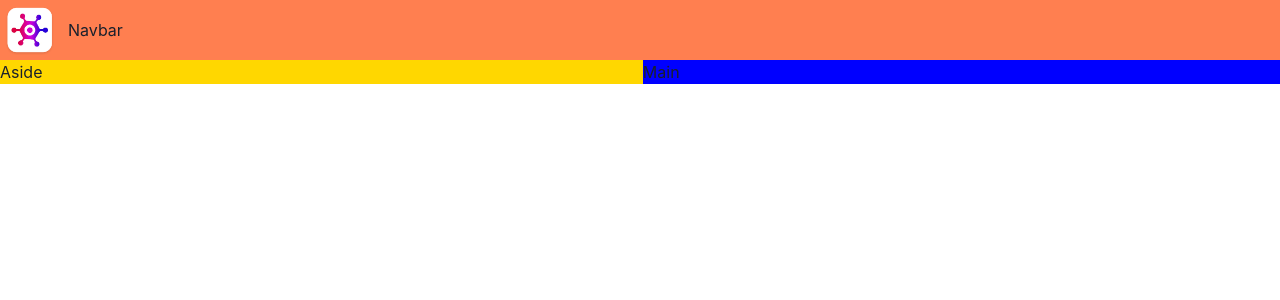
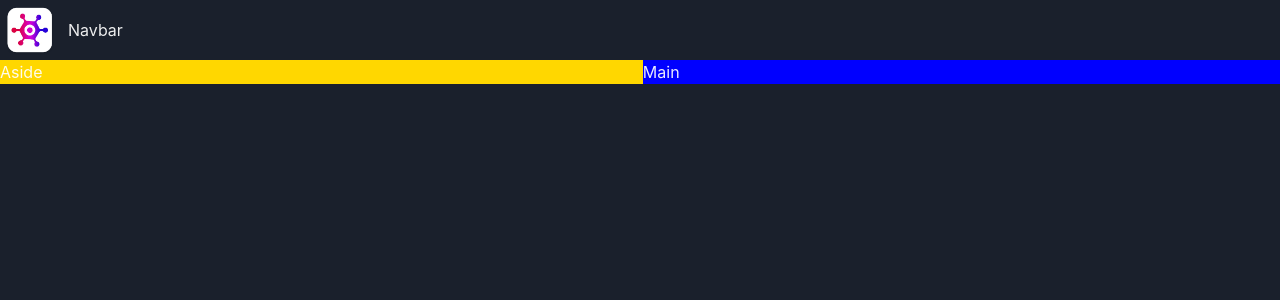
Before and after one commit to mananj183/game-hub, a React (Vite) app: page / in a window 1280 px wide. Shown: the top 300 px of the page. Built offline with nearby package versions, Linux system fonts and the light colour scheme.

Commit message:
Implemented dark mode theme

```diff
--- a/src/App.tsx
+++ b/src/App.tsx
@@ -9,7 +9,7 @@
         lg: `"nav nav" "aside main"`,
       }}
     >
-      <GridItem area="nav" bg="coral">
+      <GridItem area="nav">
         <NavBar></NavBar>
       </GridItem>
       <Show above="lg">
--- a/src/main.tsx
+++ b/src/main.tsx
@@ -1,11 +1,13 @@
 import React from "react";
 import ReactDOM from "react-dom/client";
-import { ChakraProvider } from "@chakra-ui/react";
+import { ChakraProvider, ColorModeScript } from "@chakra-ui/react";
 import App from "./App";
+import theme from "./theme";
 
 ReactDOM.createRoot(document.getElementById("root") as HTMLElement).render(
   <React.StrictMode>
-    <ChakraProvider>
+    <ChakraProvider theme={theme}>
+      <ColorModeScript initialColorMode={theme.config.initialColorMode} />
       <App />
     </ChakraProvider>
   </React.StrictMode>
--- /dev/null
+++ b/src/theme.ts
@@ -0,0 +1,13 @@
+// 1. import `extendTheme` function
+import { extendTheme, type ThemeConfig } from '@chakra-ui/react'
+
+// 2. Add your color mode config
+const config: ThemeConfig = {
+  initialColorMode: 'dark',
+  useSystemColorMode: false,
+}
+
+// 3. extend the theme
+const theme = extendTheme({ config })
+
+export default theme
```
